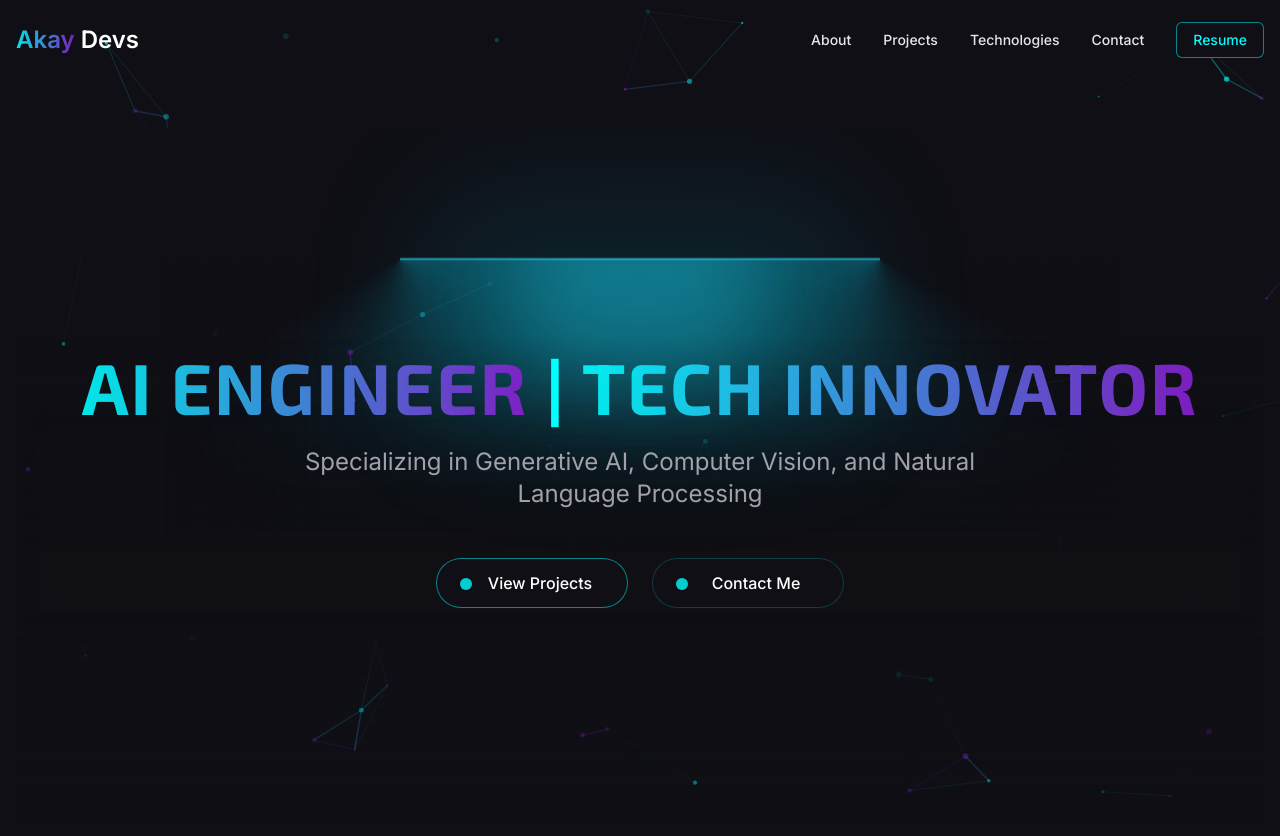
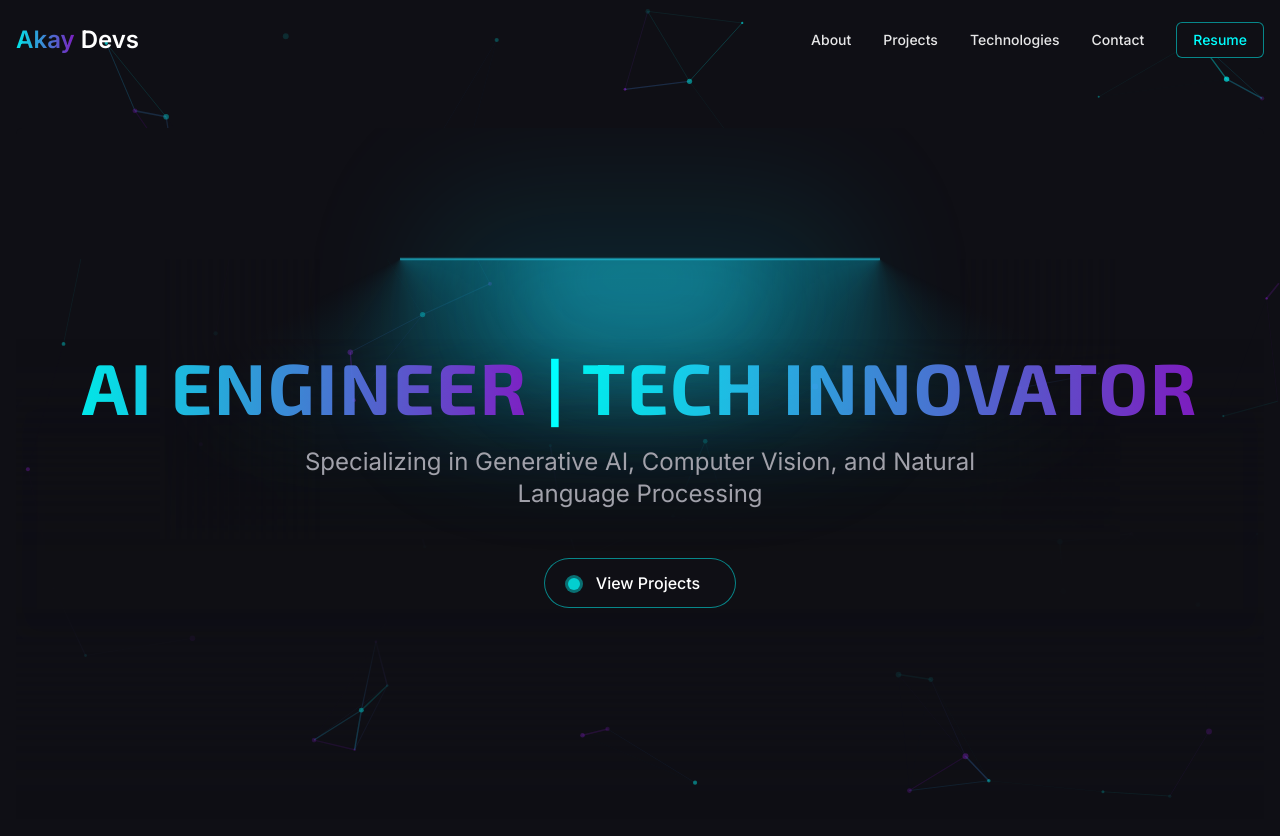
Before and after one commit to AkayDevs/Portfolio, a Next.js app: page / in a window 1280 px wide. Shown: the top 836 px of the page. Built offline with nearby package versions, Linux system fonts and the light colour scheme.

Commit message:
Refine interactive hover button and remove contact button from hero section
- Update InteractiveHoverButton with more subtle hover animations
- Simplify hover state transitions and background effects
- Remove "Contact Me" button from Hero component

```diff
--- a/components/home/hero.tsx
+++ b/components/home/hero.tsx
@@ -48,10 +48,6 @@ export default function Hero() {
                         text="View Projects"
                         className="border-primary/50 hover:border-primary w-full sm:w-auto"
                     />
-                    <InteractiveHoverButton
-                        text="Contact Me"
-                        className="border-primary/20 hover:border-primary/50 w-full sm:w-auto"
-                    />
                 </motion.div>
             </div>
         </LampContainer>
--- a/components/ui/interactive-hover-button.tsx
+++ b/components/ui/interactive-hover-button.tsx
@@ -27,24 +27,19 @@ const InteractiveHoverButton = React.forwardRef<
 
             {/* Hover Text + Icon */}
             <div className="absolute inset-0 z-20 flex items-center justify-center gap-2 transform translate-x-[150%] opacity-0 transition-all duration-500 ease-out group-hover:translate-x-0 group-hover:opacity-100">
-                <span className="text-primary-foreground relative z-10">{text}</span>
-                <ArrowRight
-                    className="w-4 h-4 relative z-10 transition-transform duration-500 ease-out group-hover:translate-x-1"
-                />
+                <span className="text-primary-foreground relative z-10 transform transition-all duration-500 ease-out scale-90 group-hover:scale-100">{text}</span>
+                <ArrowRight className="w-4 h-4 relative z-10 transform transition-all duration-500 ease-out translate-x-4 scale-90 opacity-0 group-hover:translate-x-0 group-hover:scale-100 group-hover:opacity-100" />
             </div>
 
             {/* Animated Background */}
             <div
                 className="absolute left-[12%] top-[40%] h-3 w-3 rounded-full bg-primary opacity-80
-                transition-all duration-500 ease-out
-                group-hover:left-0 group-hover:top-0 group-hover:h-full group-hover:w-full group-hover:opacity-100
-                before:absolute before:inset-0 before:rounded-full before:bg-primary/20 before:transform before:scale-0 before:opacity-0
-                before:transition-all before:duration-500 before:ease-out
-                group-hover:before:scale-[2.5] group-hover:before:opacity-100"
-            >
-                {/* Inner glow effect */}
-                <div className="absolute inset-0 rounded-full bg-primary/30 blur-sm transform scale-[1.35] opacity-0 transition-all duration-500 ease-out group-hover:opacity-100" />
-            </div>
+                transition-all duration-500 ease-out transform origin-center scale-100
+                group-hover:scale-[100] group-hover:left-0 group-hover:top-0 group-hover:opacity-100
+                before:absolute before:inset-0 before:rounded-full before:bg-primary before:opacity-50
+                before:transform before:scale-150 before:transition-transform before:duration-500
+                group-hover:before:scale-100"
+            />
         </button>
     );
 });
```
